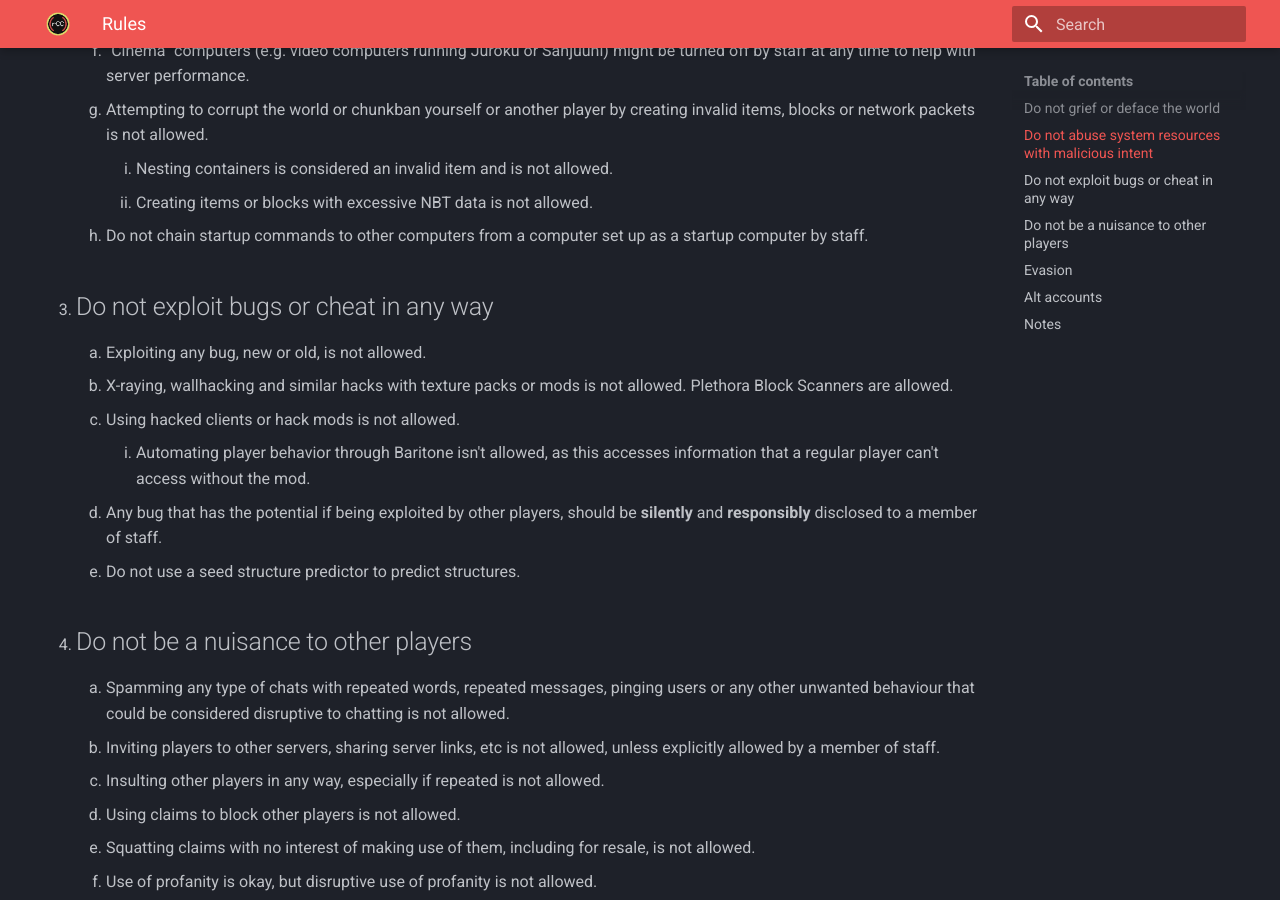
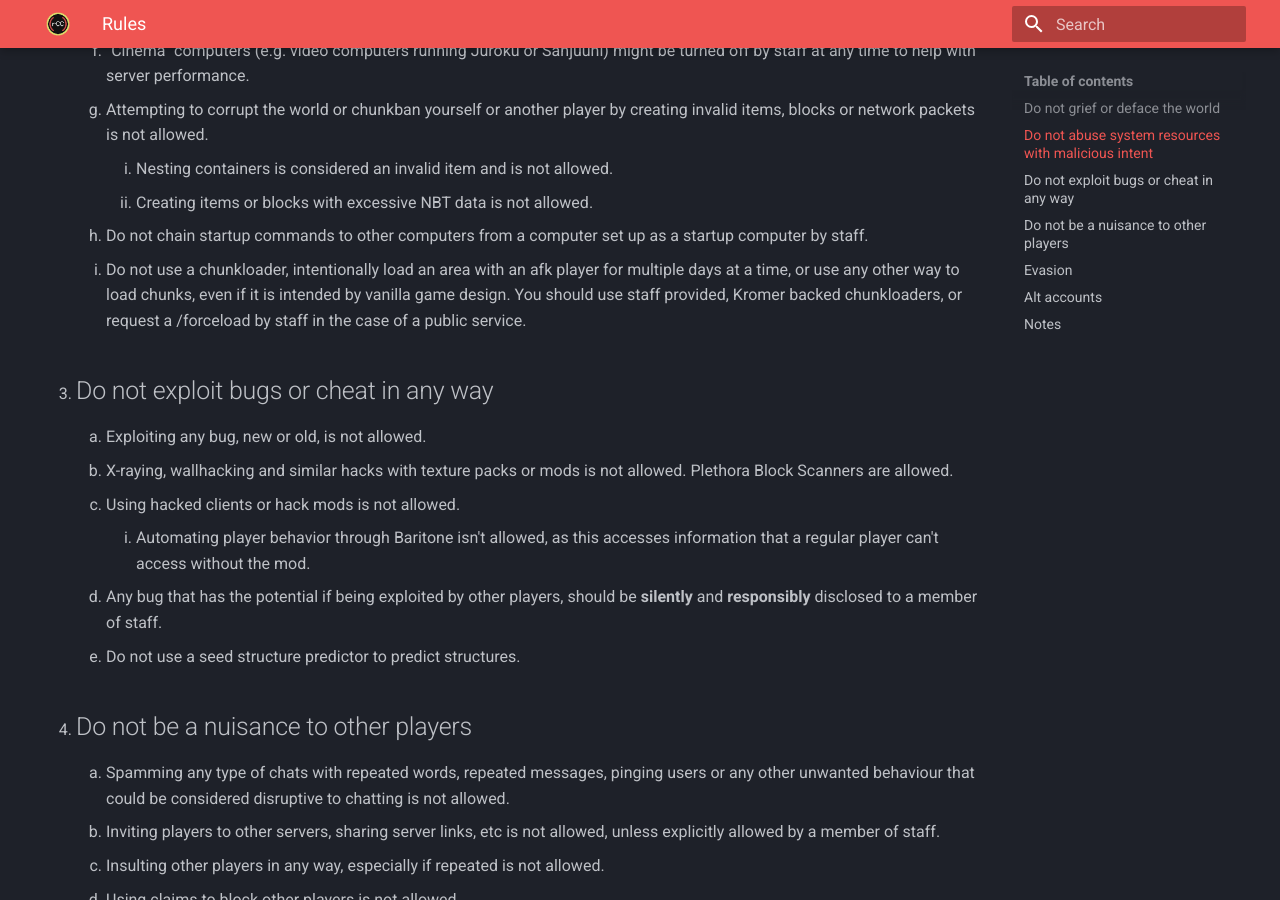
Before and after one commit to ReconnectedCC/docs, an MkDocs documentation site: the page built from docs/rules.md, in a window 1280 px wide and 900 px high, scrolled down 692 px. Built offline with MkDocs 1.6.1 and Material for MkDocs 9.7.7, drawn with Linux system fonts in a browser that asks for light colours.

Commit message:
Add chunkloader rule

```diff
--- a/docs/rules.md
+++ b/docs/rules.md
@@ -22,6 +22,7 @@ hide:
         1.  Nesting containers is considered an invalid item and is not allowed.
         2.  Creating items or blocks with excessive NBT data is not allowed.
     8.  Do not chain startup commands to other computers from a computer set up as a startup computer by staff.
+    9.  Do not use a chunkloader, intentionally load an area with an afk player for multiple days at a time, or use any other way to load chunks, even if it is intended by vanilla game design. You should use staff provided, Kromer backed chunkloaders, or request a /forceload by staff in the case of a public service.
 3.  ## Do not exploit bugs or cheat in any way
     1.  Exploiting any bug, new or old, is not allowed.
     2.  X-raying, wallhacking and similar hacks with texture packs or mods is not allowed. Plethora Block Scanners are allowed.
```
